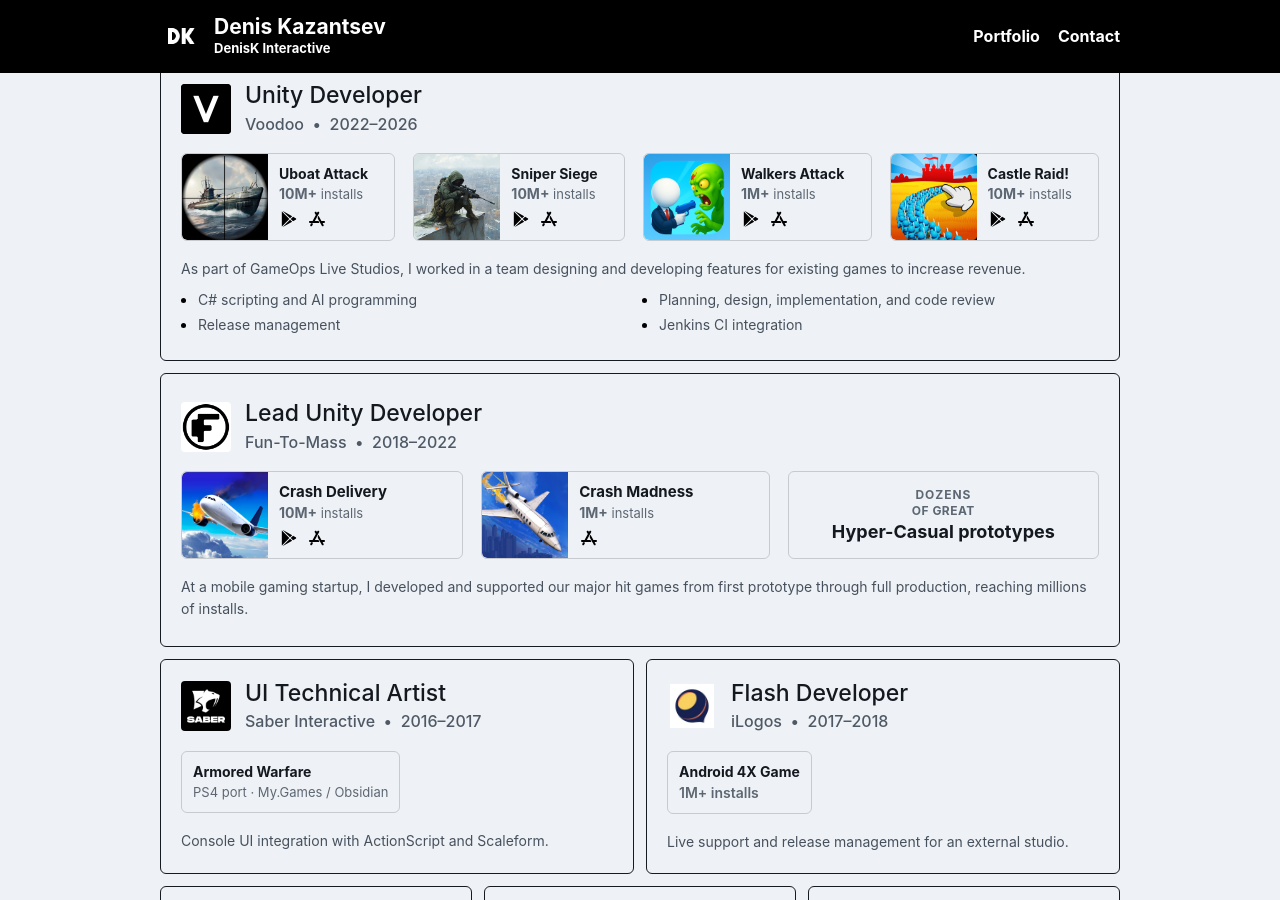
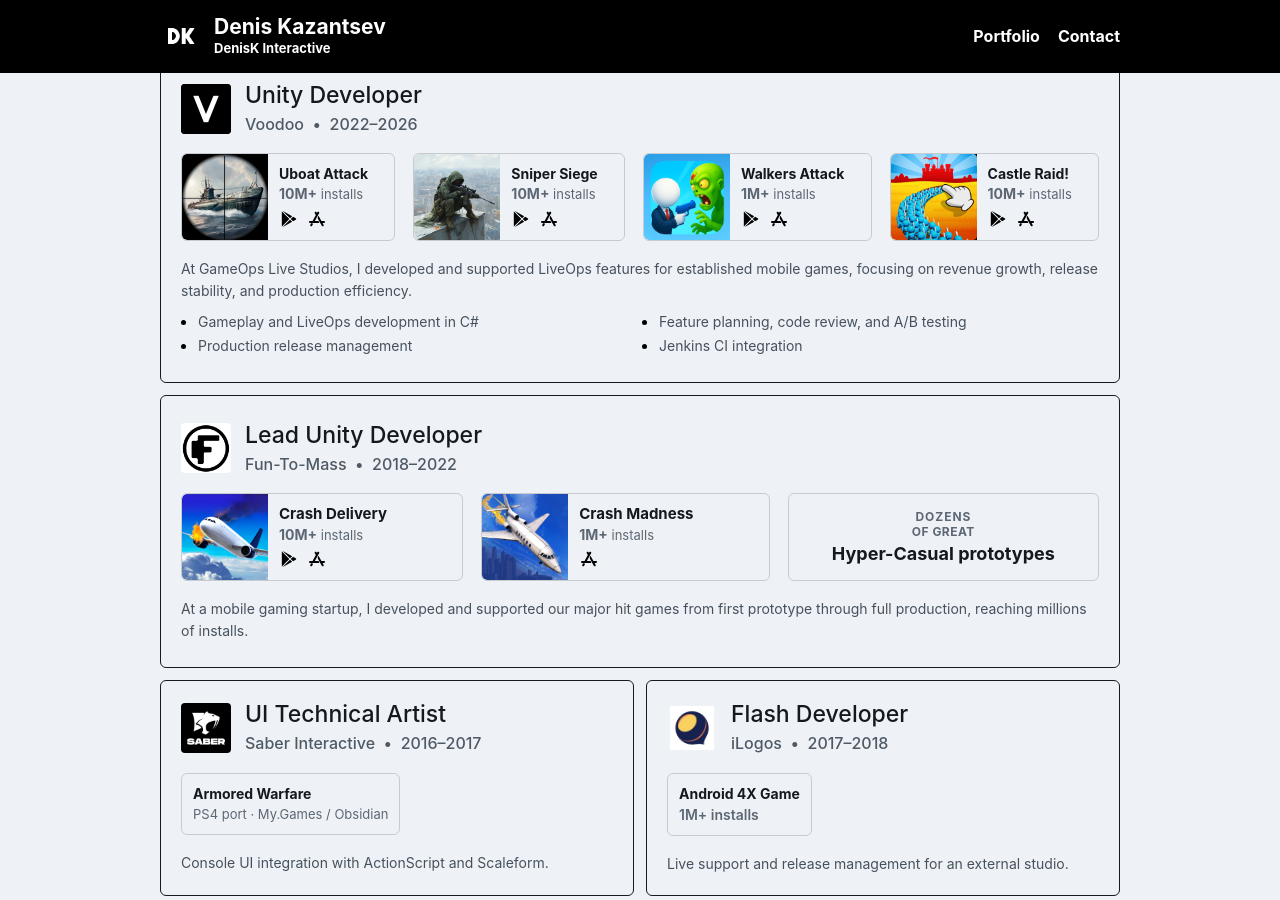
Before and after one commit to JokerDen/denisk, a Jekyll site: the page built from index.md, in a window 1280 px wide and 900 px high, scrolled down 1103 px. Built offline with Jekyll 4.4.1, drawn with Linux system fonts in a browser that asks for light colours.

Commit message:
change voodoo description

```diff
--- a/index.md
+++ b/index.md
@@ -132,11 +132,11 @@
         </div>
 
         <div class="experience-summary">
-          <p>As part of GameOps Live Studios, I worked in a team designing and developing features for existing games to increase revenue.</p>
+          <p>At GameOps Live Studios, I developed and supported LiveOps features for established mobile games, focusing on revenue growth, release stability, and production efficiency.</p>
           <ul class="compact-list">
-            <li>C# scripting and AI programming</li>
-            <li>Planning, design, implementation, and code review</li>
-            <li>Release management</li>
+            <li>Gameplay and LiveOps development in C#</li>
+            <li>Feature planning, code review, and A/B testing</li>
+            <li>Production release management</li>
             <li>Jenkins CI integration</li>
           </ul>
         </div>
```
